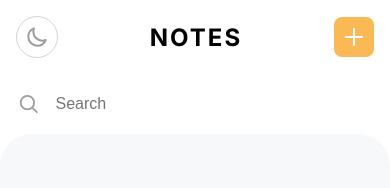
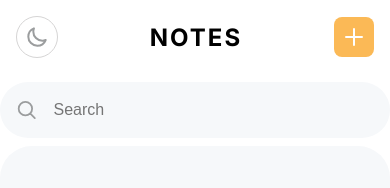
Before and after one commit to VoidSeekerhq/React-Notes-App, a React (Vite) app: page / in a window 390 px wide. Shown: the top 188 px of the page. Built offline with nearby package versions, Linux system fonts and the light colour scheme.

Commit message:
On branch main  Your branch is up to date with 'origin/main'.  Changes to be committed: 	modified:   src/assets/Components/Center/Center.css 	modified:   src/assets/Components/Edit/Edit.css 	modified:   src/assets/Components/Preview/Preview.css

```diff
--- a/src/assets/Components/Center/Center.css
+++ b/src/assets/Components/Center/Center.css
@@ -10,13 +10,21 @@
     width: 100%;
     display: flex;
     align-items: center;
-    padding: 18px 0px;
+    padding: 8px;
+    margin: 8px;
+    border-radius: 100px 0px 0px 100px;
     gap: 16px;
+    background-color: var(--surface-color);
 }
 
 .search input {
     background: none;
     color: var(--text-color);
+    width: 100%;
+}
+
+.search svg {
+    cursor: pointer;
 }
 
 .notes {
@@ -45,6 +53,7 @@
     gap: 16px;
     transition: all 0.2s ease-out;
     position: relative;
+    cursor: pointer;
 }
 
 .note.selected {
@@ -105,10 +114,15 @@
     position: absolute;
     top: 16px;
     right: 16px;
+    padding: 4px;
+    border-radius: 100px;
+    transition: backdrop-filter 0.2s ease,
+                background-color 0.2s ease;
+}
+
+.more:hover {
     backdrop-filter: blur(10px);
     background-color: #ffffff20;
-    padding: 4px;
-    border-radius: 100px;
 }
 
 .more-window {
@@ -129,6 +143,12 @@
 .more-window li {
     padding: 8px;
     list-style-type: none;
+    cursor: pointer;
+    border-radius: 8px;
+}
+
+.more-window li:hover {
+    background-color: var(--muted-border);
 }
 
 .more-window.open {
@@ -149,7 +169,9 @@
     }
 
     .search {
-        padding: 18px;
+        padding: 16px;
+        border-radius: 100px;
+        margin: 8px;
     }
 
     .notes {
--- a/src/assets/Components/Edit/Edit.css
+++ b/src/assets/Components/Edit/Edit.css
@@ -15,7 +15,7 @@
     padding: 24px;
     border-left: 1px solid var(--muted-border);
     transform: translateX(100%);
-    transition: transform 0.2s ease-out;
+    transition: transform 0.5s cubic-bezier(0.68, -0.55, 0.27, 1.55);
 }
 
 .edit-header {
@@ -121,6 +121,7 @@
 .markdown-toolbar button:nth-child(4) {
     font-weight: bold;
 }
+
 .markdown-toolbar button:nth-child(5) {
     font-style: italic;
 }
--- a/src/assets/Components/Preview/Preview.css
+++ b/src/assets/Components/Preview/Preview.css
@@ -11,7 +11,7 @@
     padding: 24px;
     border-left: 1px solid var(--muted-border);
     transform: translateX(100%);
-    transition: transform 0.2s ease-out;
+    transition: transform 0.5s cubic-bezier(0.68, -0.55, 0.27, 1.55);
 }
 
 .preview-header {
```
